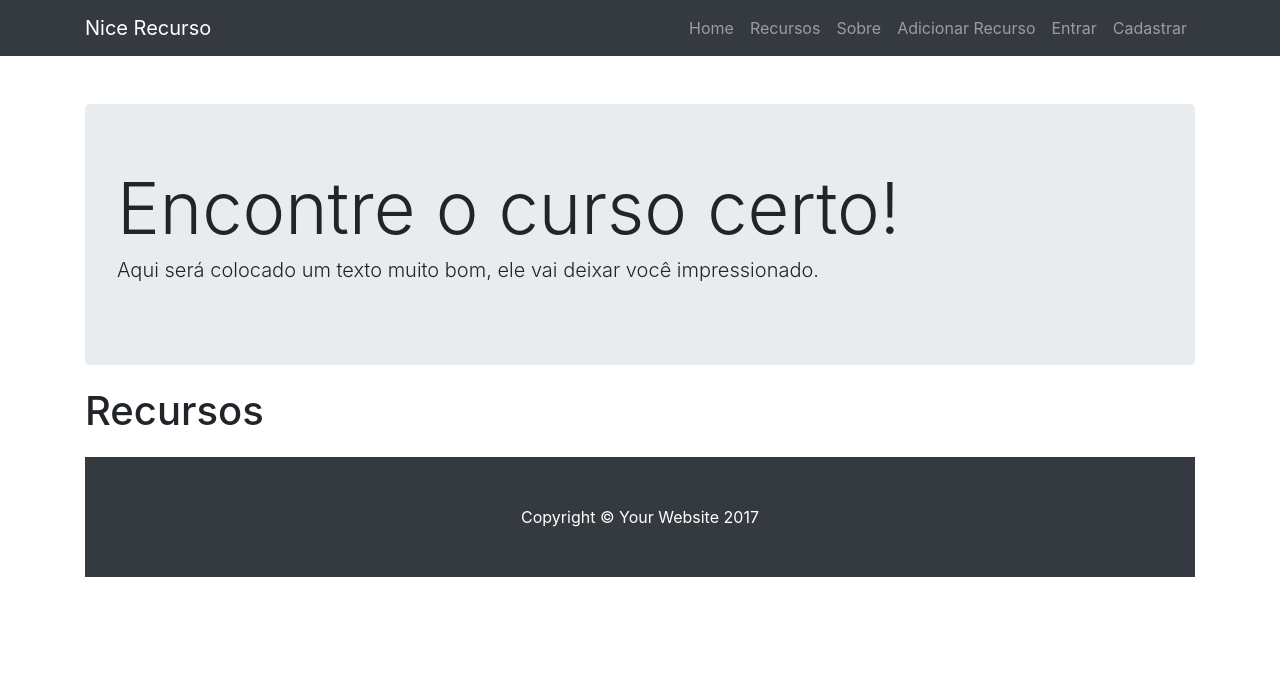
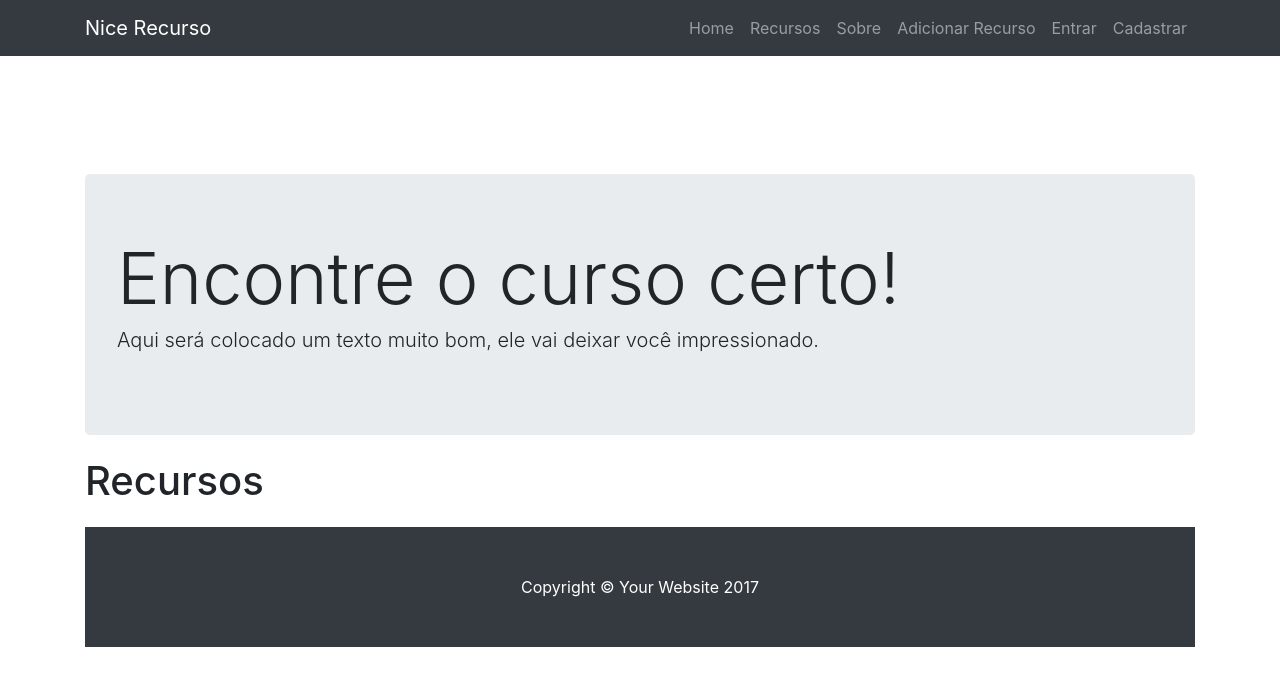
Before and after one commit to capmayer/catalogo_project, a Django app: page / in a window 1280 px wide. Shown: the top 686 px of the page. Run offline with Django 3.2, Linux system fonts and the light colour scheme; data that the repository does not hold is empty; some libraries are stand-ins or nearby versions.

Commit message:
added more space in html

```diff
--- a/resources/static/resources/css/resources.css
+++ b/resources/static/resources/css/resources.css
@@ -5,12 +5,12 @@
  */
 
 body {
-  padding-top: 80px;
+  padding-top: 150px;
 }
 
 @media (min-width: 992px) {
   body {
-    padding-top: 80px;
+    padding-top: 150px;
   }
 }
 
```
